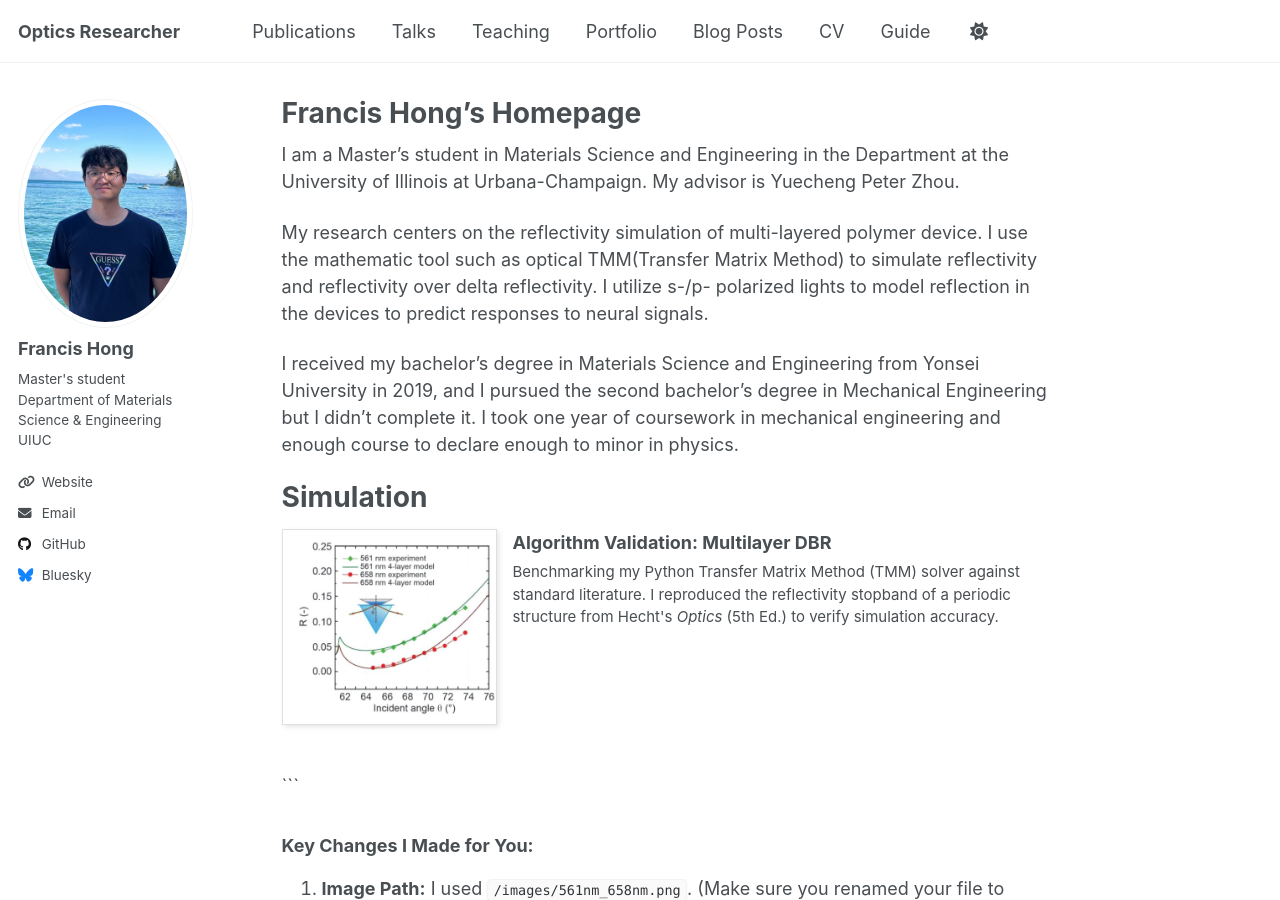
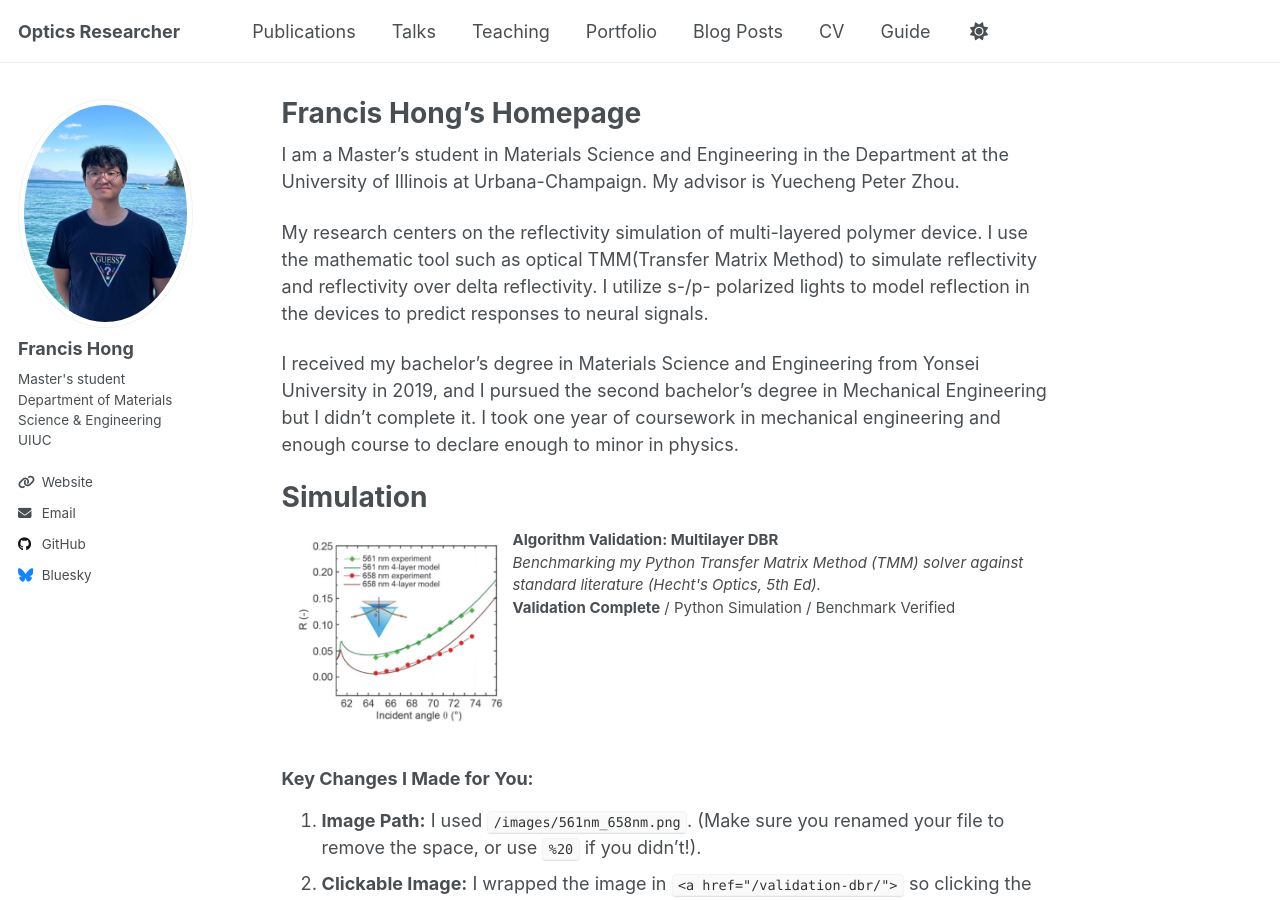
Before and after one commit to Fhong10/flhong03.github-io, a Jekyll site: the page built from _pages/about.md, in a window 1280 px wide and 900 px high. Built offline with Jekyll 4.4.1, drawn with Linux system fonts in a browser that asks for light colours; a script that is not in the unit is left out.

Commit message:
Enhance simulation section layout and content
Updated the simulation section with improved styling and validation details.

````diff
--- a/_pages/about.md
+++ b/_pages/about.md
@@ -15,24 +15,16 @@ I received my bachelor's degree in Materials Science and Engineering from Yonsei
 
 Simulation
 ======
-<div style="display: flex; flex-direction: row; align-items: flex-start; margin-bottom: 20px;">
-
-  <div style="width: 30%; padding-right: 15px;">
-      <img src="/images/561nm_658nm.png" alt="TMM Simulation Graph" style="max-width: 100%; height: auto; border: 1px solid #e0e0e0; box-shadow: 2px 2px 5px rgba(0,0,0,0.1);">
+<div style="display: flex; flex-direction: row; align-items: flex-start; margin-bottom: 10px;">
+  <div style="width: 30%; padding-right: 8px;">
+    <img src="/images/561nm_658nm.png" alt="TMM Simulation Graph" style="max-width: 100%; height: auto;">
   </div>
-
-  <div style="width: 70%;">
-    <strong style="font-size: 18px;">Algorithm Validation: Multilayer DBR</strong><br>
-
-    <p style="margin-top: 5px; margin-bottom: 5px; font-size: 15px;">
-      Benchmarking my Python Transfer Matrix Method (TMM) solver against standard literature. I reproduced the reflectivity stopband of a periodic structure from Hecht's <em>Optics</em> (5th Ed.) to verify simulation accuracy.
-    </p>
+  <div style="width: 70%; font-size: 15px;">
+    <strong>Algorithm Validation: Multilayer DBR</strong><br>
+    <em style="color: #4A4A4A;">Benchmarking my Python Transfer Matrix Method (TMM) solver against standard literature (Hecht's Optics, 5th Ed).</em><br>
+    <span style="font-weight: bold;">Validation Complete</span> / <span>Python Simulation</span> / <span>Benchmark Verified</span>
   </div>
-
 </div>
-
-<br> ```
-
 ### Key Changes I Made for You:
 1.  **Image Path:** I used `/images/561nm_658nm.png`. (Make sure you renamed your file to remove the space, or use `%20` if you didn't!).
 2.  **Clickable Image:** I wrapped the image in `<a href="/validation-dbr/">` so clicking the picture takes them to your detailed page.
````
